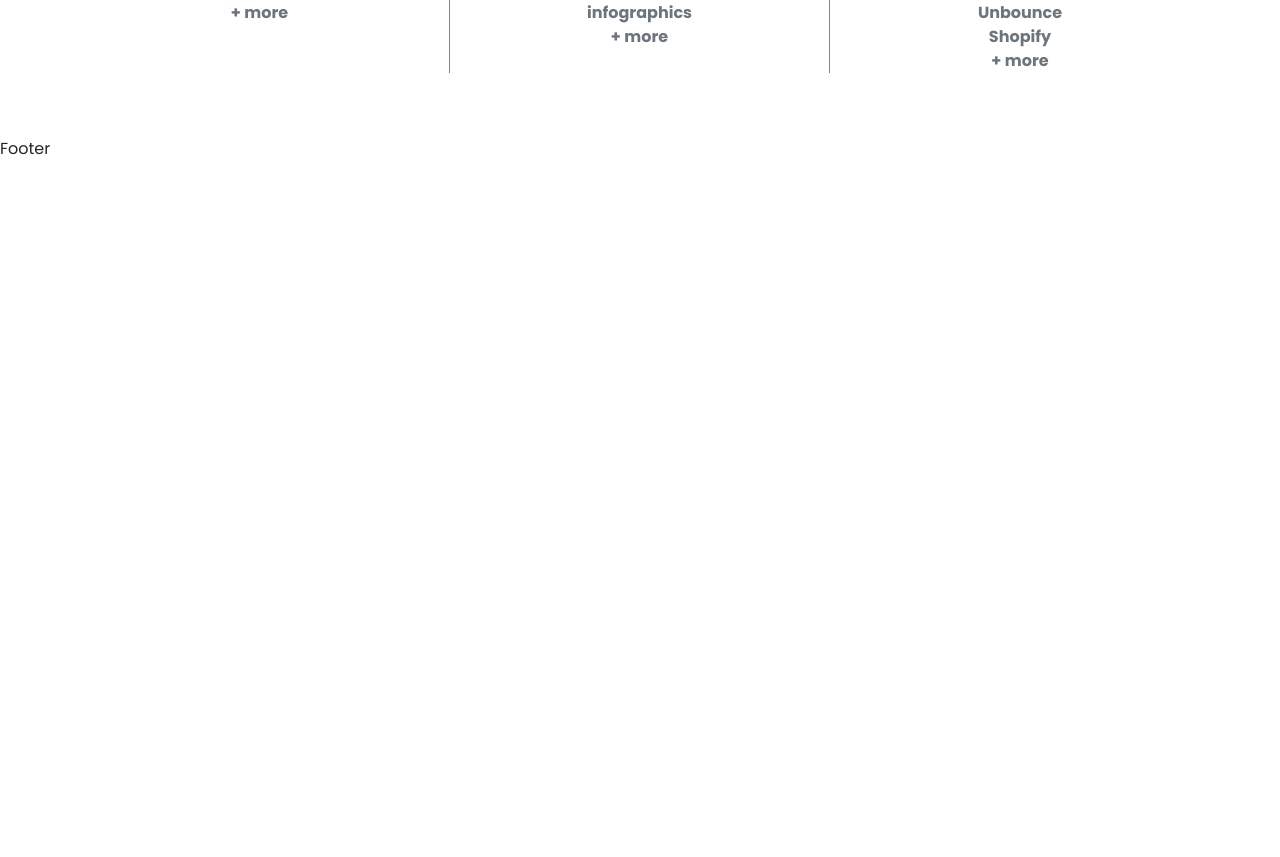
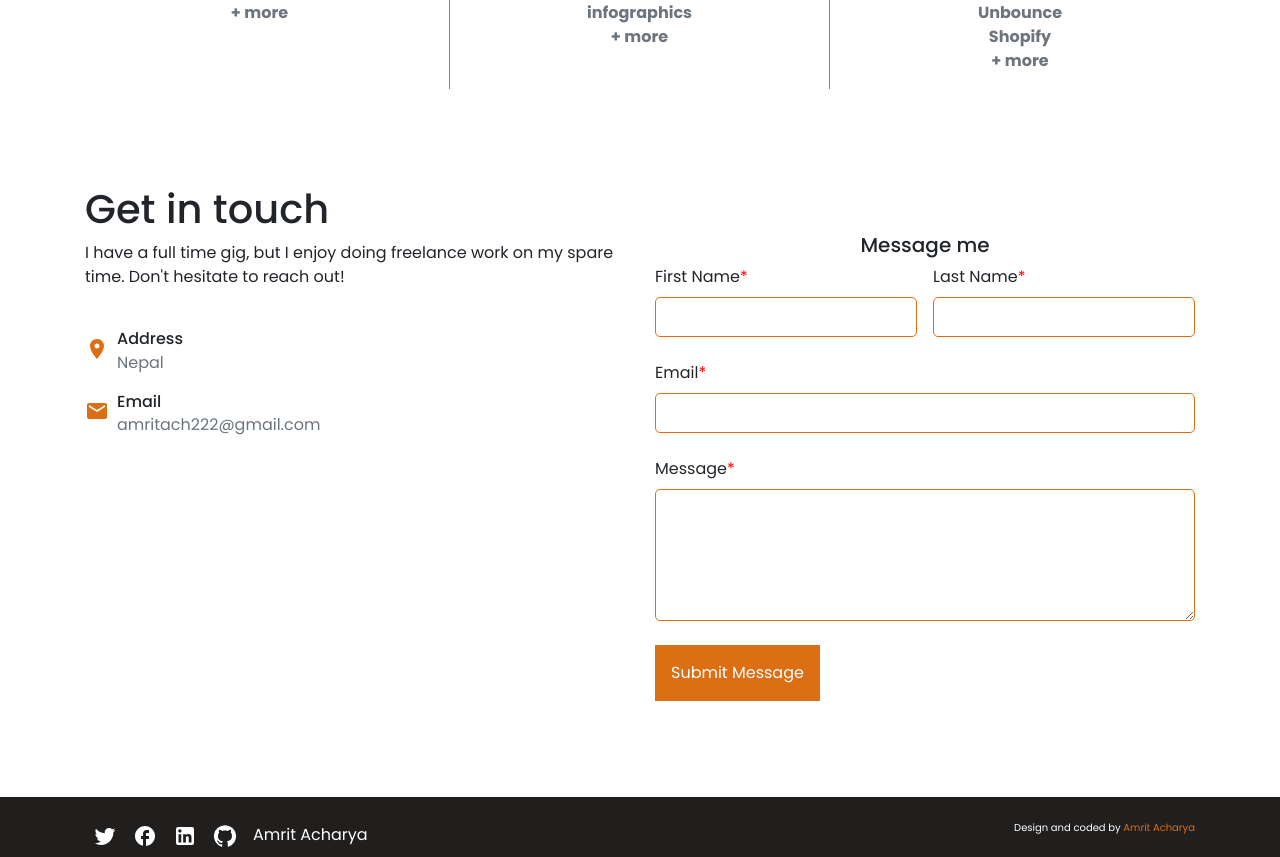
Before and after one commit to Amritach222/Portfolio_Project, a React (Create React App) app: page / in a window 1280 px wide. Shown: the part 2000-2857 px from the top of the page. Before the commit the page ends 2161 px from the top, so only its background shows below. Built offline with nearby package versions, Linux system fonts and the light colour scheme.

Commit message:
contact and footer components also added

```diff
--- a/src/App.jsx
+++ b/src/App.jsx
@@ -21,7 +21,6 @@ function App() {
     <div className="App">
      <Header menuOpen={menuOpen} setmenuOpen={setmenuOpen}/>
      <Home/>
-
      <div className="container content ">
      <About/>
      <Skills/>
--- a/src/components/Contact.jsx
+++ b/src/components/Contact.jsx
@@ -1,12 +1,69 @@
-import React from 'react'
+import React from "react";
+import data from "../data";
+// importing icons
+import MailIcon from '@mui/icons-material/Mail';
+import LocationOnIcon from '@mui/icons-material/LocationOn';
+const Contact = () => {
+  const {contact_gmail,contact_address}=data.contact;
+  return (
+    <div className="contact py-5" id="contact">
+      <div className="row">
+        <div data-aos='fade-down-right' data-aos-delay='500' className="col-12 col-md-6">
+          <h1>Get in touch</h1>
+          <p>
+            I have a full time gig, but I enjoy doing freelance work on my spare
+            time. Don't hesitate to reach out!
+          </p>
+          <br />
+          <div className="contact_address_email_container d-flex flex-column">
+            <div className="contact_address d-flex align-items-center">
+            <div className="contact_used_icon"><LocationOnIcon/></div>
+            <div className="contact_used_text pl-2">
+            <h6>Address</h6>
+            <div className="text-secondary">{contact_address}</div>
+            </div>
+            </div>
+            <br />
+            <div className="contact_email d-flex align-items-center">
+              <div className="contact_used_icon"><MailIcon/></div>
+              <div className="contact_used_text pl-2">
+              <h6>Email</h6>
+              <div className="text-secondary">{contact_gmail}</div>
+              </div>
+            </div>
+          </div>
+        </div>
+        <div data-aos='fade-up-left' data-aos-delay='500' className="col-12 col-md-6 py-5">
+          <div className="contact_fields">
+          <h5 className="text-center">Message me</h5>
+            <form action="" className="d-flex flex-column ">
+              <div className="contact_name d-flex">
+                <div className="contact_input mr-2">
+                  <label htmlFor="#fname">First Name<span style={{color:'red'}}>*</span></label>
+                  <input className="w-100" type="text" id="fname" />
+                </div>
+                <div className="contact_input ml-2">
+                  <label htmlFor="#lname">Last Name<span style={{color:'red'}}>*</span></label>
+                  <input className="w-100" type="text" id="lname" />
+                </div>
+              </div> <br />
+              <div className="contact_input d-flex flex-column">
+                  <label htmlFor="#email">Email<span style={{color:'red'}}>*</span></label>
+                  <input className="w-100" type="email"  id="email" />
+                </div> <br />
+                <div className="contact_input d-flex flex-column">
+                <label htmlFor="#message">Message<span style={{color:'red'}}>*</span></label>
+                <textarea className="w-100" name="message" id="message" cols="30" rows="5"></textarea>
+              </div> <br />
+              <div className="contact_input">
+                <button className="py-3 px-3" type="submit">Submit Message</button>
+              </div>
+            </form>
+          </div>
+        </div>
+      </div>
+    </div>
+  );
+};
 
-const Contact = () => {
-  return (
-    <div className='contact' id='contact'>
-        <div className="row">
-        </div>
-    </div>
-  )
-}
-
-export default Contact
+export default Contact;
--- a/src/components/Footer.jsx
+++ b/src/components/Footer.jsx
@@ -1,8 +1,29 @@
 import React from 'react'
-
+import FacebookOutlinedIcon from '@mui/icons-material/FacebookOutlined';
+import GitHubIcon from '@mui/icons-material/GitHub';
+import LinkedInIcon from '@mui/icons-material/LinkedIn';
+import TwitterIcon from '@mui/icons-material/Twitter';
+// Importing data
+import  data from '../data';
 const Footer = () => {
+  const {name}=data
   return (
-    <div>Footer</div>
+    <div className='footer'>
+     <div className="footer_container container d-flex flex-column flex-sm-row  justify-content-between align-items-center">
+     <div className="footer_container_left d-flex flex-column flex-md-row justify-content-center align-items-center pt-3">
+     <div className="footer_container_left_links d-flex justify-content-sm-start justify-content-around">
+     <a className='social_media_link mx-2' href="http://" target="_blank" rel="noopener noreferrer"><TwitterIcon/></a>
+     <a className='social_media_link mx-2' href="http://" target="_blank" rel="noopener noreferrer"><FacebookOutlinedIcon/></a>
+     <a className='social_media_link mx-2' href="http://" target="_blank" rel="noopener noreferrer"><LinkedInIcon/></a>
+     <a className='social_media_link mx-2' href="http://" target="_blank" rel="noopener noreferrer"><GitHubIcon/></a>
+     </div>
+     <span className='social_media_link mx-2'>{name}</span>
+     </div>
+     <div className="footer_container_right text-center text-white py-3 py-sm-0">
+      <div>Design and coded by <span>Amrit Acharya</span></div>
+     </div>
+     </div>
+    </div>
   )
 }
 
--- a/src/components/Header.jsx
+++ b/src/components/Header.jsx
@@ -37,7 +37,7 @@ const Header = ({ menuOpen, setmenuOpen }) => {
         </div>
       </div>
       <div className={menuOpen?'d-flex':'d-none'} width='100%'>
-      <Menu/>
+      <Menu setmenuOpen={setmenuOpen}/>
       </div>
     </div>
   );
--- a/src/components/Menu.jsx
+++ b/src/components/Menu.jsx
@@ -1,11 +1,11 @@
 import React from 'react'
-const Menu = () => {
+const Menu = ({setmenuOpen}) => {
   return (
       <div className='menu d-flex d-md-none flex-column align-items-center justify-content-center '>
-    <div className="menuItems menu_home py-3 "  ><a style={{textDecoration:'none', color:'white'}} href="#home">Home</a></div>
-    <div className="menuItems menu_about  py-3" ><a style={{textDecoration:'none', color:'white'}} href="#about">About</a></div>
-    <div className="menuItems menu_skills py-3" ><a style={{textDecoration:'none', color:'white'}} href="#skills">Skills</a></div>
-    <div className="menuItems menu_contact py-3" ><a style={{textDecoration:'none', color:'white'}} href="#contact">Contact</a></div>
+    <div className="menuItems menu_home py-3 "  ><a style={{textDecoration:'none', color:'white'}} onClick={()=>setmenuOpen(false)} href="#home">Home</a></div>
+    <div className="menuItems menu_about  py-3" ><a style={{textDecoration:'none', color:'white'}} onClick={()=>setmenuOpen(false)} href="#about">About</a></div>
+    <div className="menuItems menu_skills py-3" ><a style={{textDecoration:'none', color:'white'}} onClick={()=>setmenuOpen(false)} href="#skills">Skills</a></div>
+    <div className="menuItems menu_contact py-3" ><a style={{textDecoration:'none', color:'white'}} onClick={()=>setmenuOpen(false)} href="#contact">Contact</a></div>
     </div>
   )
 }
--- a/src/components/Skills.jsx
+++ b/src/components/Skills.jsx
@@ -12,7 +12,7 @@ const Skills = () => {
         <br />
         <div className="skills_container_content">
           <div className="row">
-            <div data-aos='fade-right' data-aos-delay='500' className="col-12 col-md-4 col_first d-flex flex-column align-items-center justify-content-start m-0 p-0 my-3">
+            <div data-aos='fade-right' data-aos-delay='500' className="col-12 col-md-4 col_first d-flex flex-column align-items-center justify-content-start m-0 p-0 py-3">
               <div className="skill_title">{web.title}</div>
               <br />
               <br />
@@ -30,7 +30,7 @@ const Skills = () => {
                 <div className="extra_skill"> <b>+ more</b></div>
               </div>
             </div>
-            <div data-aos='fade-up' data-aos-delay='500' className="col-12 col-md-4 col_second d-flex flex-column align-items-center justify-content-start m-0 p-0 my-3">
+            <div data-aos='fade-up' data-aos-delay='500' className="col-12 col-md-4 col_second d-flex flex-column align-items-center justify-content-start m-0 p-0 py-3">
               <div className="skill_title">{design.title}</div>
               <br />
               <br />
@@ -46,7 +46,7 @@ const Skills = () => {
                 <div className="extra_skill"> <b>+ more</b></div>
               </div>
             </div>
-            <div data-aos='fade-left' data-aos-delay='500' className="col-12 col-md-4 col_third d-flex flex-column align-items-center justify-content-start m-0 p-0 my-3">
+            <div data-aos='fade-left' data-aos-delay='500' className="col-12 col-md-4 col_third d-flex flex-column align-items-center justify-content-start m-0 p-0 py-3">
               <div className="skill_title">{management.title}</div>
               <br />
               <br />
--- a/src/components/global.scss
+++ b/src/components/global.scss
@@ -148,8 +148,69 @@
 }
 .col_first ,.col_second{
     border-right: 1px solid $primary_color;
+    @include mobile{
+        border-bottom: 1px solid $primary_color ;
+        border-right: none;
+    }
 }
 .skill_title{
     font-size: 20px;
     color: $primary_color;
 }
+//Styling Contact Component
+.contact_input{
+    input{
+        height: 40px;
+    }
+    input, textarea{
+        border: 1px solid $primary_color;
+        outline: none;
+        border-radius: 5px;
+        padding: 5px;
+    }
+    button{
+        cursor: pointer;
+        color:$text_color;
+        background-color: $primary_color;
+        border: none;
+        outline: none;
+    }
+}
+.contact_address, .contact_email{
+    .contact_used_icon{
+        color:$primary_color;
+    }
+    .contact_used_text{
+        line-height: 0.7;
+    }
+}
+// Styling footer components
+.footer{
+    background-color: $background_color;
+}
+.footer_container{
+    min-height: 60px;
+    &_left{
+        &_links{
+            a{
+                text-decoration:'none';
+                transition: all .5s ease;
+                &:hover{
+                    color:$primary_color;
+                }
+            }
+        }
+
+    }
+    &_right{
+        font-size: x-small;
+        span{
+            color:$primary_color;
+        }
+    }
+
+}
+.social_media_link{
+    color:white;
+
+}
--- a/src/data.js
+++ b/src/data.js
@@ -6,6 +6,8 @@ import image5 from "./assets/images/home/image5.jpg"
 import image6 from "./assets/images/home/image6.webp"
 // importing about image
 import about_image from "./assets/images/about/amrit.png";
+// importing contact image
+import contact_image from "./assets/images/contact/contact_image.png"
 const data={
      name: "Amrit Acharya",
      header:{
@@ -46,6 +48,11 @@ const data={
                title:"Management(CRM+CMS)",
                skills:["Hubspot","Salesforce","Bynder","Unbounce","Shopify"]
           }
+     },
+     contact:{
+          contact_gmail:'amritach222@gmail.com',
+          contact_img:contact_image,
+          contact_address:"Nepal"
      }
 
 
```
Also changed, not shown: src/assets/images/contact/contact_image.png (added).
